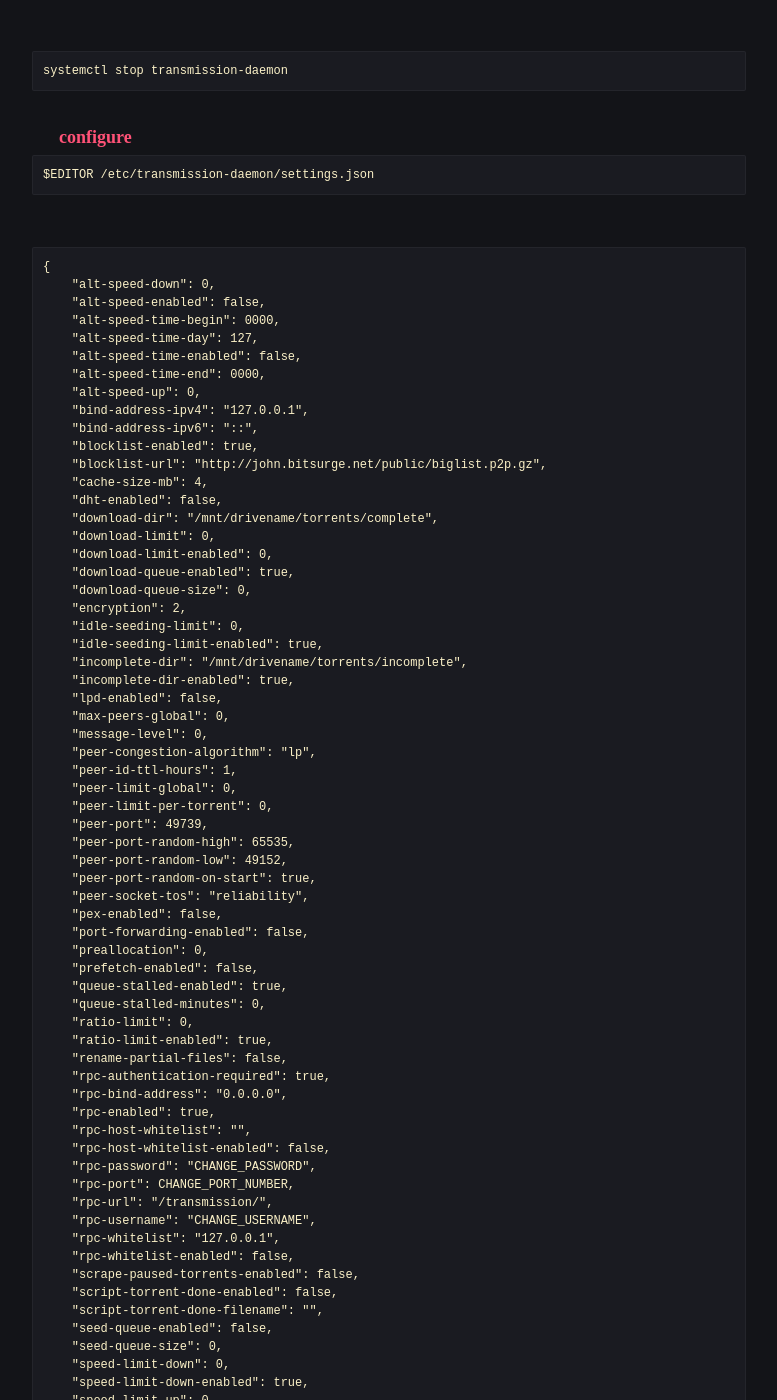
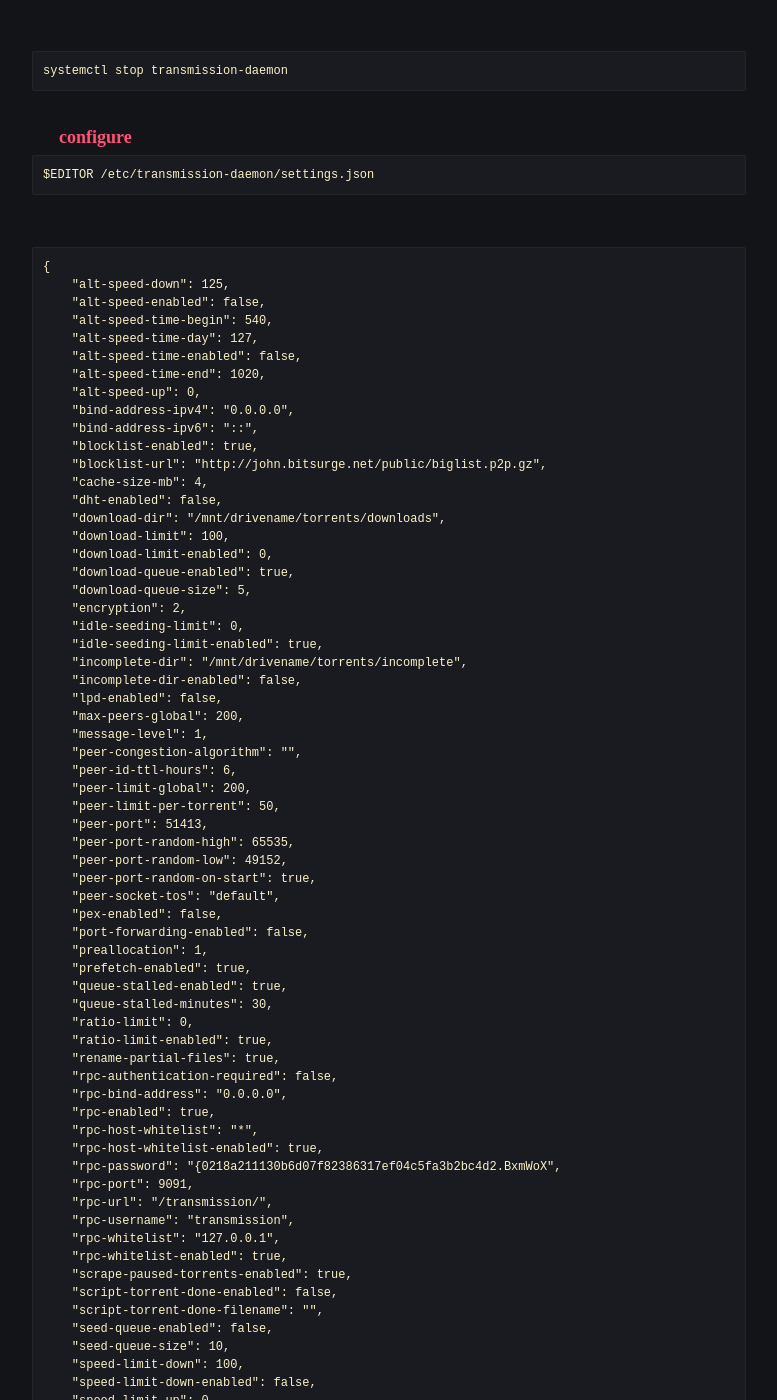
Before and after one commit to robert-marshall/xyz, a Jekyll site: the page built from _posts/2020-12-11-install-and-configure-transmission-daemon.md, in a window 1280 px wide and 1400 px high, scrolled down 560 px. Shown: the whole window, without its empty margins (251-1028 px from the left). Built offline with Jekyll 4.4.1, drawn with Linux system fonts in a browser that asks for light colours; some of the changed text lies outside the part shown.

Commit message:
Whatever will be, will be 8{

````diff
--- a/_posts/2020-12-11-install-and-configure-transmission-daemon.md
+++ b/_posts/2020-12-11-install-and-configure-transmission-daemon.md
@@ -31,76 +31,76 @@ $EDITOR /etc/transmission-daemon/settings.json
 
 ```
 {
-    "alt-speed-down": 0,
+    "alt-speed-down": 125,
     "alt-speed-enabled": false,
-    "alt-speed-time-begin": 0000,
+    "alt-speed-time-begin": 540,
     "alt-speed-time-day": 127,
     "alt-speed-time-enabled": false,
-    "alt-speed-time-end": 0000,
+    "alt-speed-time-end": 1020,
     "alt-speed-up": 0,
-    "bind-address-ipv4": "127.0.0.1",
+    "bind-address-ipv4": "0.0.0.0",
     "bind-address-ipv6": "::",
     "blocklist-enabled": true,
     "blocklist-url": "http://john.bitsurge.net/public/biglist.p2p.gz",
     "cache-size-mb": 4,
     "dht-enabled": false,
-    "download-dir": "/mnt/drivename/torrents/complete",
-    "download-limit": 0,
+    "download-dir": "/mnt/drivename/torrents/downloads",
+    "download-limit": 100,
     "download-limit-enabled": 0,
     "download-queue-enabled": true,
-    "download-queue-size": 0,
+    "download-queue-size": 5,
     "encryption": 2,
     "idle-seeding-limit": 0,
     "idle-seeding-limit-enabled": true,
     "incomplete-dir": "/mnt/drivename/torrents/incomplete",
-    "incomplete-dir-enabled": true,
+    "incomplete-dir-enabled": false,
     "lpd-enabled": false,
-    "max-peers-global": 0,
-    "message-level": 0,
-    "peer-congestion-algorithm": "lp",
-    "peer-id-ttl-hours": 1,
-    "peer-limit-global": 0,
-    "peer-limit-per-torrent": 0,
-    "peer-port": 49739,
+    "max-peers-global": 200,
+    "message-level": 1,
+    "peer-congestion-algorithm": "",
+    "peer-id-ttl-hours": 6,
+    "peer-limit-global": 200,
+    "peer-limit-per-torrent": 50,
+    "peer-port": 51413,
     "peer-port-random-high": 65535,
     "peer-port-random-low": 49152,
     "peer-port-random-on-start": true,
-    "peer-socket-tos": "reliability",
+    "peer-socket-tos": "default",
     "pex-enabled": false,
     "port-forwarding-enabled": false,
-    "preallocation": 0,
-    "prefetch-enabled": false,
+    "preallocation": 1,
+    "prefetch-enabled": true,
     "queue-stalled-enabled": true,
-    "queue-stalled-minutes": 0,
+    "queue-stalled-minutes": 30,
     "ratio-limit": 0,
     "ratio-limit-enabled": true,
-    "rename-partial-files": false,
-    "rpc-authentication-required": true,
+    "rename-partial-files": true,
+    "rpc-authentication-required": false,
     "rpc-bind-address": "0.0.0.0",
     "rpc-enabled": true,
-    "rpc-host-whitelist": "",
-    "rpc-host-whitelist-enabled": false,
-    "rpc-password": "CHANGE_PASSWORD",
-    "rpc-port": CHANGE_PORT_NUMBER,
+    "rpc-host-whitelist": "*",
+    "rpc-host-whitelist-enabled": true,
+    "rpc-password": "{0218a211130b6d07f82386317ef04c5fa3b2bc4d2.BxmWoX",
+    "rpc-port": 9091,
     "rpc-url": "/transmission/",
-    "rpc-username": "CHANGE_USERNAME",
+    "rpc-username": "transmission",
     "rpc-whitelist": "127.0.0.1",
-    "rpc-whitelist-enabled": false,
-    "scrape-paused-torrents-enabled": false,
+    "rpc-whitelist-enabled": true,
+    "scrape-paused-torrents-enabled": true,
     "script-torrent-done-enabled": false,
     "script-torrent-done-filename": "",
     "seed-queue-enabled": false,
-    "seed-queue-size": 0,
-    "speed-limit-down": 0,
-    "speed-limit-down-enabled": true,
+    "seed-queue-size": 10,
+    "speed-limit-down": 100,
+    "speed-limit-down-enabled": false,
     "speed-limit-up": 0,
     "speed-limit-up-enabled": true,
     "start-added-torrents": true,
-    "trash-original-torrent-files": true,
-    "umask": 0,
-    "upload-limit": 0,
+    "trash-original-torrent-files": false,
+    "umask": 18,
+    "upload-limit": 100,
     "upload-limit-enabled": 0,
-    "upload-slots-per-torrent": 0,
+    "upload-slots-per-torrent": 14,
     "utp-enabled": false
 }
 ```
````
